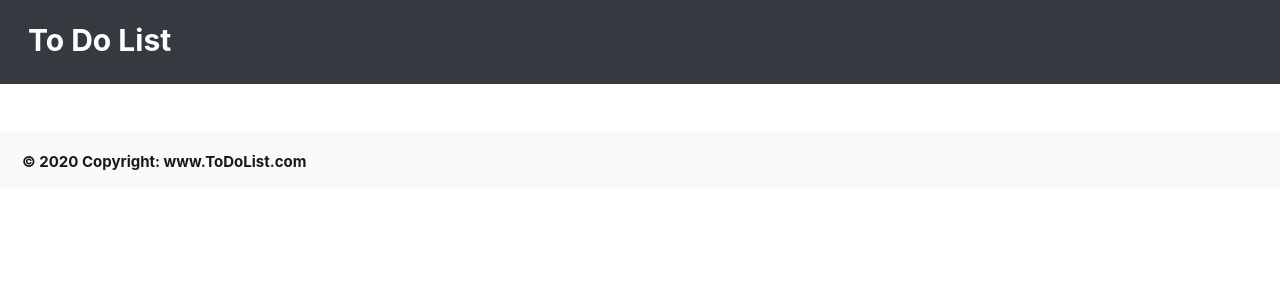
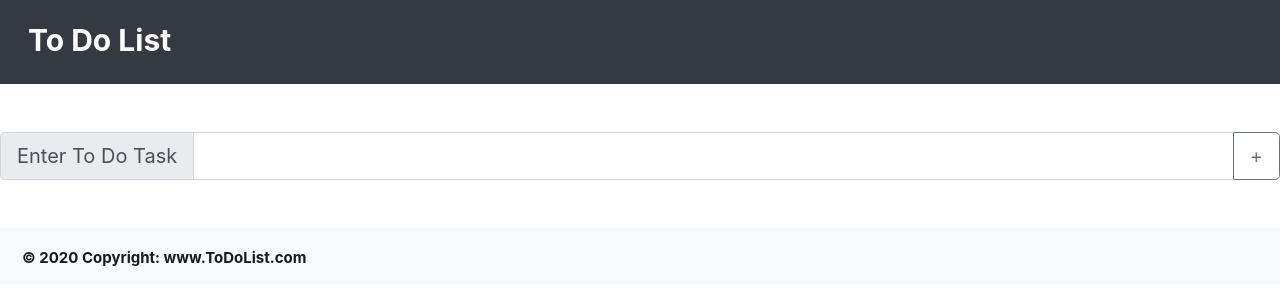
Before and after one commit to keyurs8589/ToDoList, a React (Create React App) app: page / in a window 1280 px wide. Shown: the top 304 px of the page. Built offline with nearby package versions, Linux system fonts and the light colour scheme.

Commit message:
Add ToDo Task

```diff
--- a/src/App.js
+++ b/src/App.js
@@ -1,13 +1,27 @@
-import React from 'react';
-import './App.css';
-import Header from "./components/Header"
-import Footer from "./components/Footer"
+import React, { useState } from "react";
+import "./App.css";
+import Header from "./components/Header";
+import Footer from "./components/Footer";
+import AddToDo from "./components/AddToDo";
+import TaskList from "./components/TaskList";
 
 function App() {
+  const [toDo, setToDo] = useState([]);
+  const addToDoTask = (toDoTask) => {
+    !toDo.find((task) => task.toDoTask.toUpperCase() === toDoTask.toUpperCase())
+      ? setToDo(
+          toDo.concat({ id: toDo.length, toDoTask, taskCompleted: false })
+        )
+      : alert("Alert!!! Task previously assigned!!!");
+  };
   return (
     <div className="App">
-      <Header/>
-      <Footer/>
+      <Header />
+      <AddToDo addToDoTask={addToDoTask} />
+      {toDo.map((task) => (
+        <TaskList key={task.id} />
+      ))}
+      <Footer />
     </div>
   );
 }
--- /dev/null
+++ b/src/components/AddToDo.jsx
@@ -0,0 +1,29 @@
+import React, { useState } from "react";
+import { InputGroup, FormControl, Button } from "react-bootstrap";
+
+function AddToDo({ addToDoTask }) {
+  const [task, setTask] = useState("");
+  const inputTaskHandler = (e) => {
+    setTask(e.target.value);
+  };
+  const saveTaskHandler = () => {
+    setTask(task.trim());
+    task !== "" && addToDoTask(task);
+    setTask("");
+  };
+  return (
+    <InputGroup size="lg" className="mb-5">
+      <InputGroup.Prepend>
+        <InputGroup.Text>Enter To Do Task</InputGroup.Text>
+      </InputGroup.Prepend>
+      <FormControl onChange={inputTaskHandler} value={task} />
+      <InputGroup.Append>
+        <Button variant="outline-secondary" onClick={saveTaskHandler}>
+          +
+        </Button>
+      </InputGroup.Append>
+    </InputGroup>
+  );
+}
+
+export default AddToDo;
--- /dev/null
+++ b/src/components/TaskList.jsx
@@ -0,0 +1,18 @@
+import React from "react";
+import { InputGroup, FormControl, Button } from "react-bootstrap";
+
+function TaskList() {
+  return (
+    <InputGroup size="lg">
+      <InputGroup.Prepend>
+        <InputGroup.Checkbox />
+      </InputGroup.Prepend>
+      <FormControl />
+      <InputGroup.Append>
+        <Button variant="outline-secondary">+</Button>
+      </InputGroup.Append>
+    </InputGroup>
+  );
+}
+
+export default TaskList;
```
